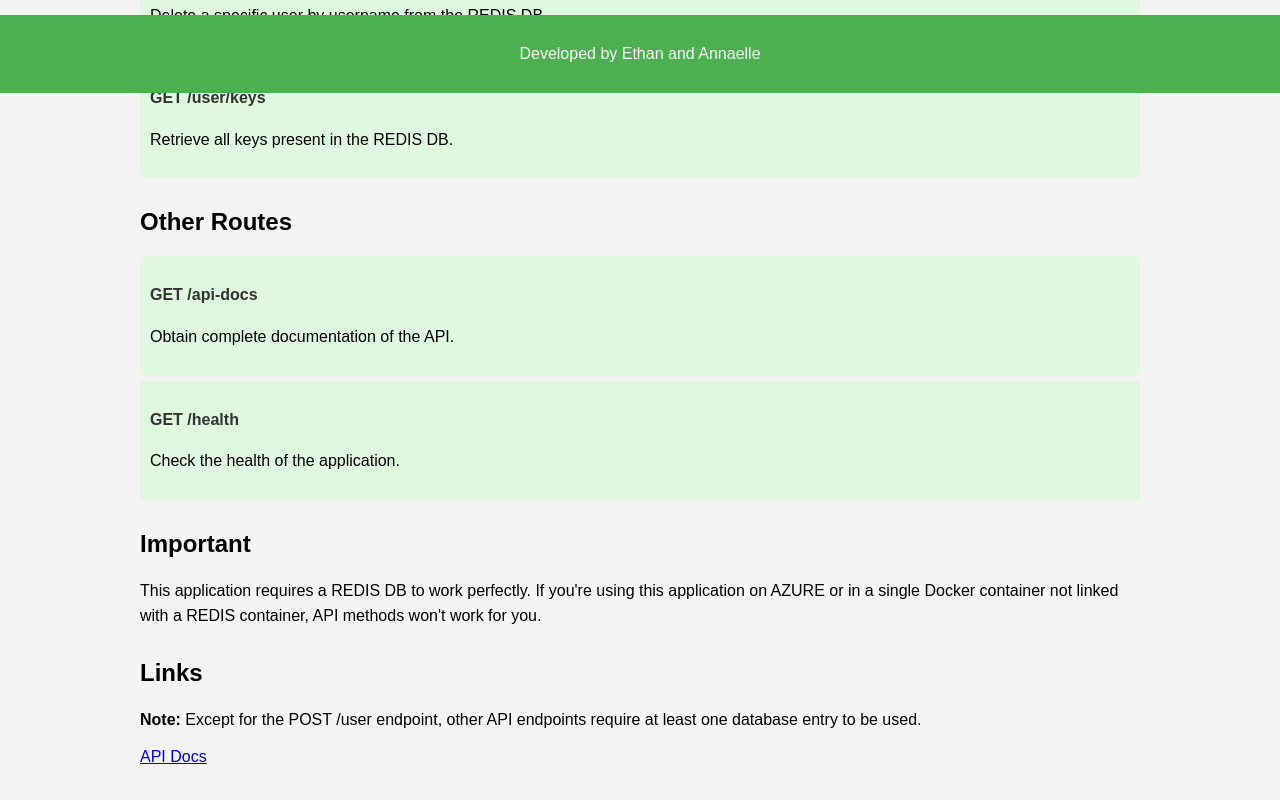
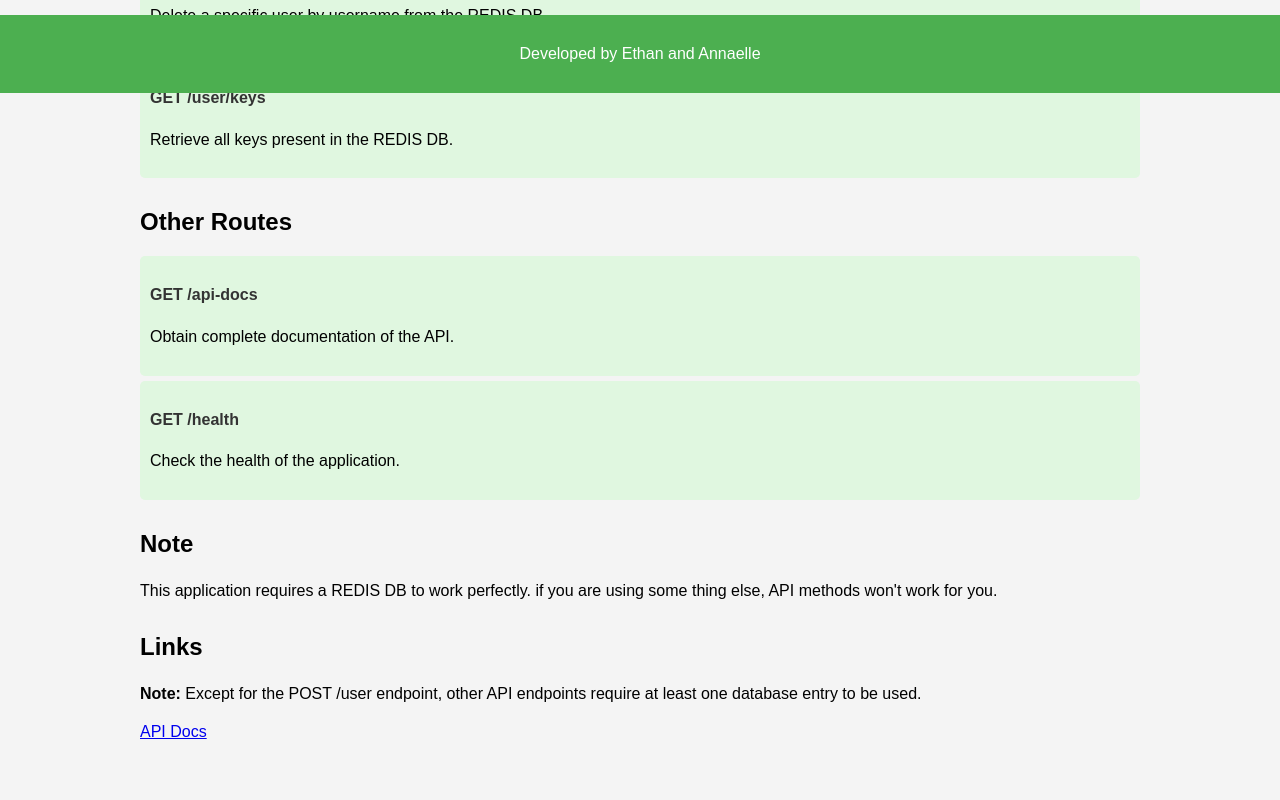
Before and after one commit to etpodex/Deveops_EthanAnnaelle, a website: page app/src/index.html in a window 1280 px wide. Shown: the part 707-1507 px from the top of the page. After the commit the page ends 1484 px from the top, so only its background shows below. Drawn offline with Linux system fonts and the light colour scheme.

Commit message:
fix: index.html

```diff
--- a/app/src/index.html
+++ b/app/src/index.html
@@ -118,8 +118,8 @@
       </section>
 
       <section>
-        <h2>Important</h2>
-        <p>This application requires a REDIS DB to work perfectly. If you're using this application on AZURE or in a single Docker container not linked with a REDIS container, API methods won't work for you.</p>
+        <h2>Note</h2>
+        <p>This application requires a REDIS DB to work perfectly. if you are using some thing else, API methods won't work for you.</p>
       </section>
 
       <section class="links">
```
